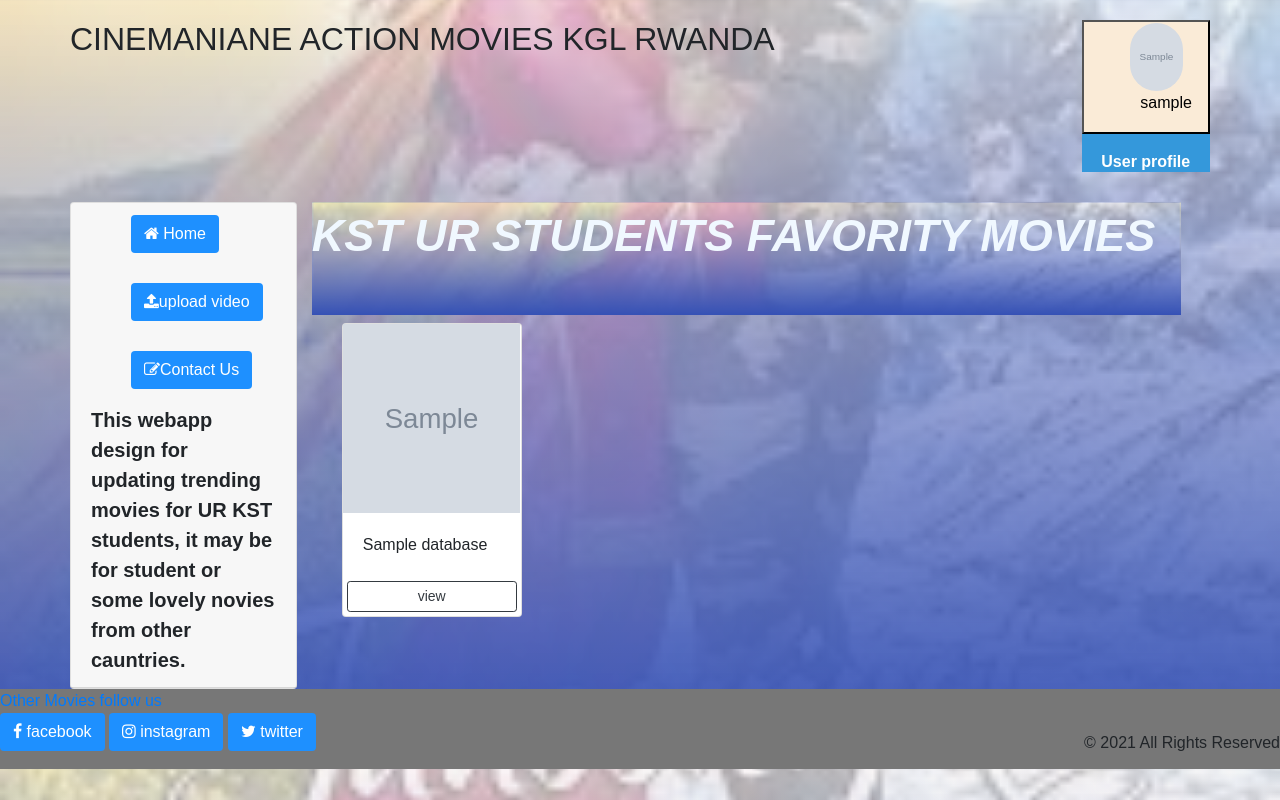
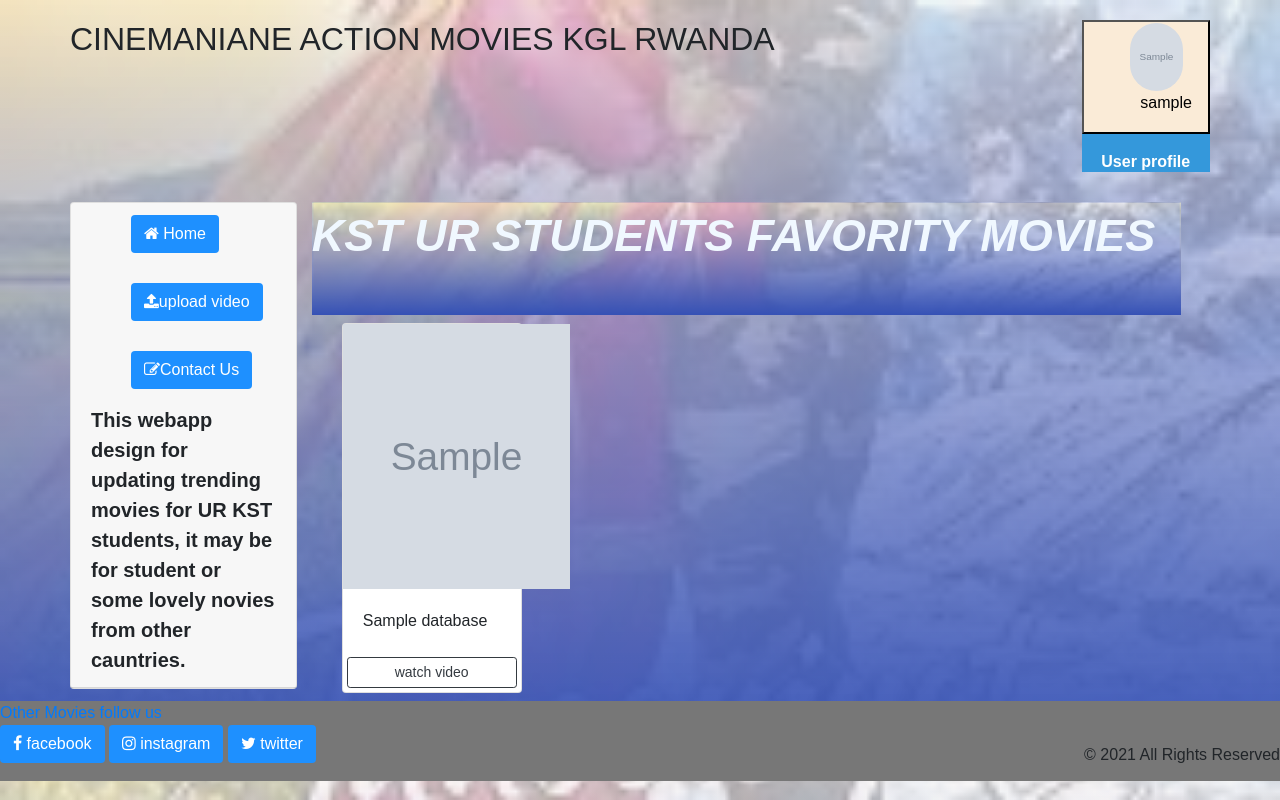
Before and after one commit to Olivierbiganiro/app, a Django app: page / in a window 1280 px wide. Run offline with Django 4.2, Linux system fonts and the light colour scheme; a user stored in the database is signed in; tables that the repository leaves empty hold one stand-in row (values such as "Sample post"); grey boxes marked "Sample" are stand-in pictures; parts of the project's set-up code (start-up, migrations or seed data) failed here and were passed over.

Commit message:
last one

```diff
--- a/templates/home1.html
+++ b/templates/home1.html
@@ -36,8 +36,8 @@ table,tr,td{
     text-align: left;
 }
 .image-size{
-    width: 4.7cm;
-    height: 5cm;
+    width: 6cm;
+    height: 7cm;
 }
 </style>
 <body>
@@ -150,7 +150,7 @@ table,tr,td{
                                                     <div class="card-body">
                                                       <p class="card-text">{{x.title}}</p>
                                                     </div>
-                                                    <a class="btn btn-outline-dark btn-sm m-1" href="{{x.movie_trailer_link}}">view</a>
+                                                    <a class="btn btn-outline-dark btn-sm m-1" href="{{x.movie_trailer_link}}">watch video</a>
                                                   </div>
                                                </div>
                                                {%endfor%}
```
Also changed, not shown: djangoProject3/settings.py (+7 -3 lines).
